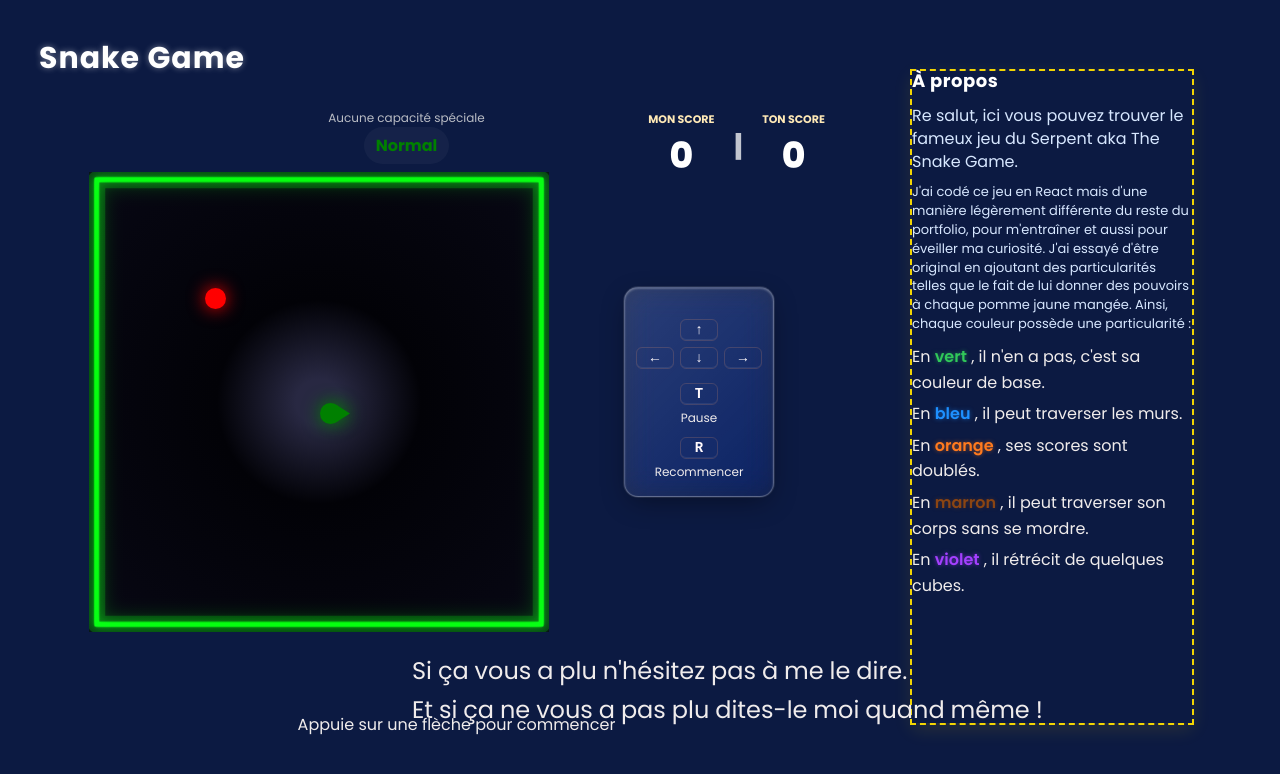
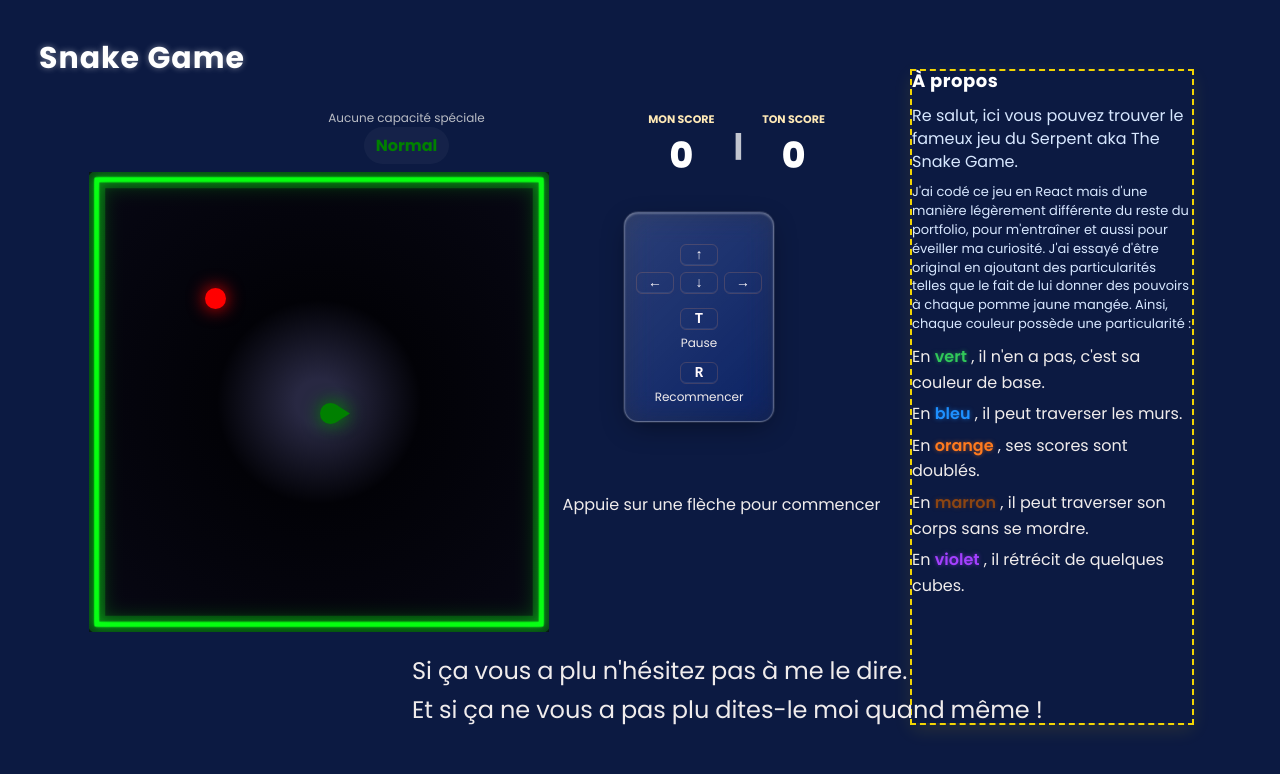
Before and after one commit to Walie-Matthieu/snake-game, a Next.js app: page / in a window 1280 px wide. Shown: the top 774 px of the page. Built offline with nearby package versions, Linux system fonts and the light colour scheme.

Commit message:
Moving hint

```diff
--- a/app/components/SnakeGame.tsx
+++ b/app/components/SnakeGame.tsx
@@ -794,7 +794,7 @@ export default function SnakeGame({
 
   // Décalage du panneau entier (colonne des touches)
   const PANEL_OFFSET_X = 0; // + droite / - gauche
-  const PANEL_OFFSET_Y = 35; // + bas / - haut
+  const PANEL_OFFSET_Y = -40; // + bas / - haut
 
   // detecte la largeur de la fenêtre pour décider du layout (évite wrap inattendu)
   const [windowWidth, setWindowWidth] = useState<number>(typeof window !== 'undefined' ? window.innerWidth : 1024);
@@ -833,6 +833,10 @@ export default function SnakeGame({
 
   const CANVAS_OFFSET_X = -50; // + droite / - gauche
   const CANVAS_OFFSET_Y = -80; // + bas / - haut
+
+  // Offset pour le message "Appuie sur une flèche pour commencer"
+  const START_HINT_OFFSET_X = 265; // + droite / - gauche
+  const START_HINT_OFFSET_Y = -220; // + bas / - haut
 
   const canvasWrapperStyle: React.CSSProperties = {
     width: '100%',
@@ -1055,7 +1059,15 @@ export default function SnakeGame({
          </div>
        )}
        {!started && !gameOver && (
-         <div className="text-gray-500">Appuie sur une flèche pour commencer</div>
+         <div
+           style={{
+             transform: `translate(${START_HINT_OFFSET_X}px, ${START_HINT_OFFSET_Y}px)`,
+             transition: 'transform 160ms ease',
+           }}
+           className="text-gray-500"
+         >
+           Appuie sur une flèche pour commencer
+         </div>
        )}
     </div>
   );
```
